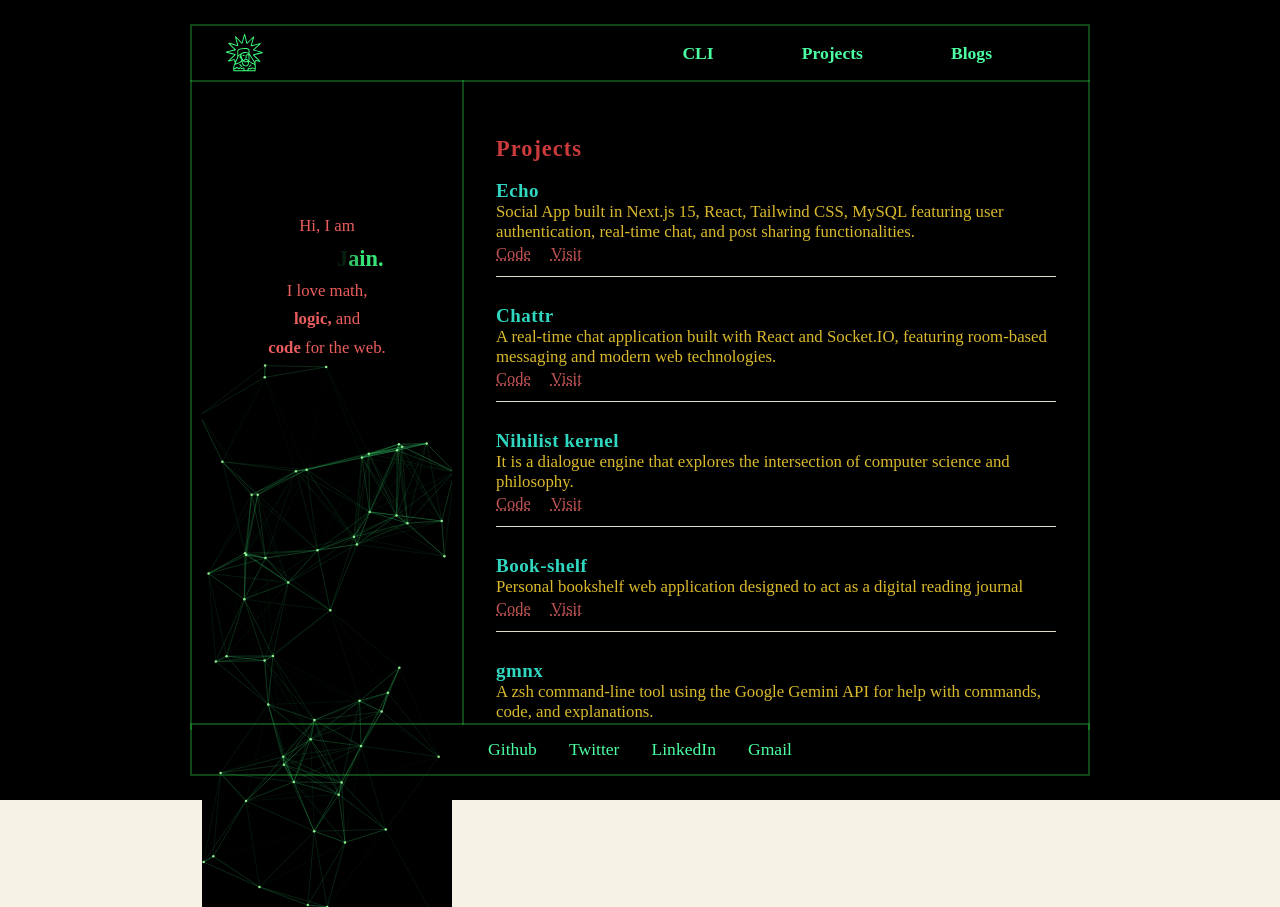
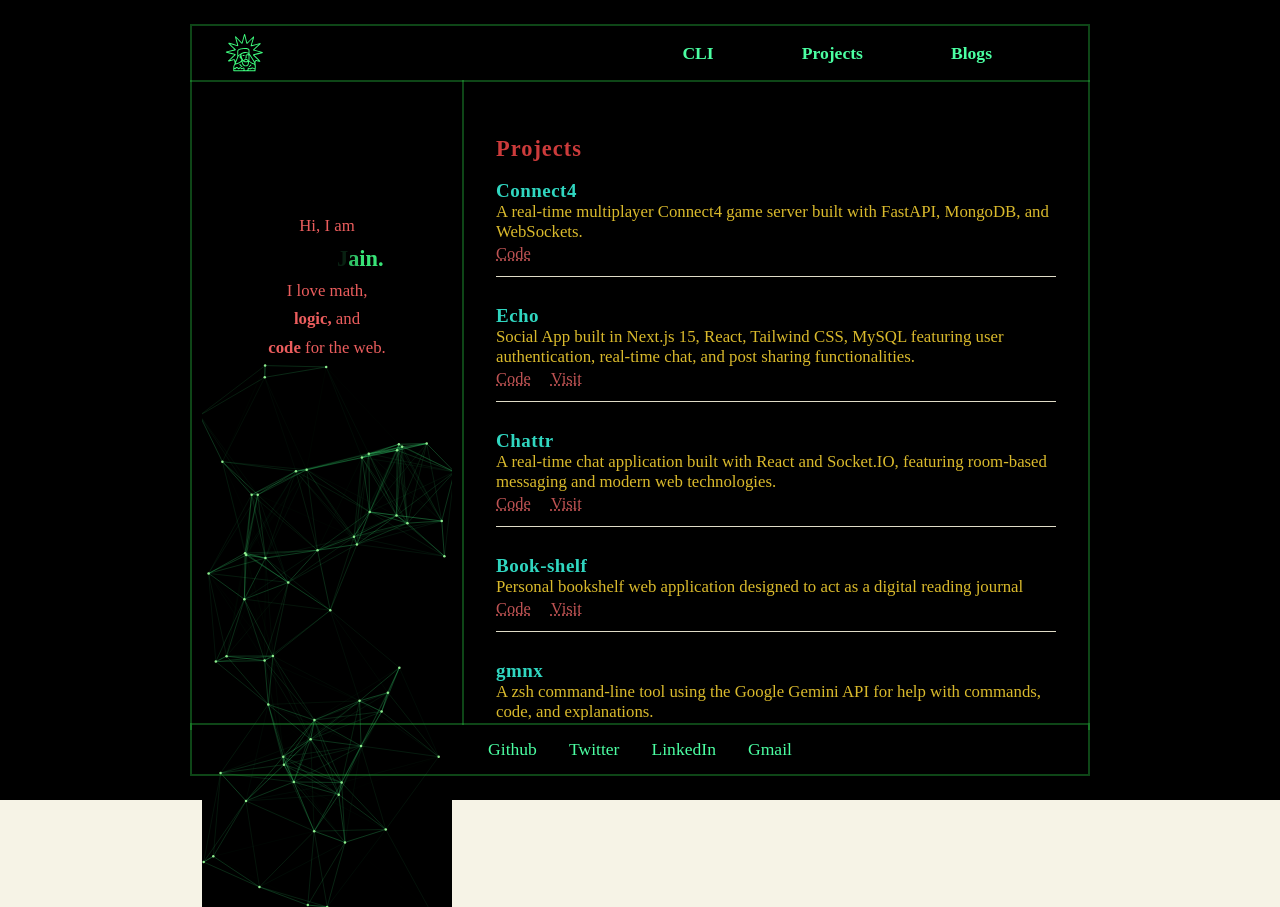
Before and after one commit to int-arsh/-a.shell, a React (Vite) app: page /projects in a window 1280 px wide. Built offline with nearby package versions, Linux system fonts and the light colour scheme; a web font is replaced by a local one.

Commit message:
project added

```diff
--- a/src/components/ProjectsList.jsx
+++ b/src/components/ProjectsList.jsx
@@ -1,6 +1,12 @@
 import '../App.css';
 
 const projects = [
+    {
+        title: 'Connect4',
+        description:'A real-time multiplayer Connect4 game server built with FastAPI, MongoDB, and WebSockets.',
+        github_link:'https://github.com/int-arsh/connect4',
+        live_link:''
+    },
     {
         title: 'Echo',
         description: 'Social App built in Next.js 15, React, Tailwind CSS, MySQL featuring user authentication, real-time chat, and post sharing functionalities.',
@@ -15,12 +21,6 @@ const projects = [
         live_link: 'https://chattr-tan.vercel.app/'
     },
     {
-        title: 'Nihilist kernel',
-        description: 'It is a dialogue engine that explores the intersection of computer science and philosophy.',
-        github_link: 'https://github.com/int-arsh/nihilist-kernel',
-        live_link: 'https://nihilist-kernel.vercel.app/'
-    },
-    {
         title: 'Book-shelf',
         description: 'Personal bookshelf web application designed to act as a digital reading journal',
         github_link: 'https://github.com/int-arsh/book-shelf',
@@ -31,6 +31,12 @@ const projects = [
         description: 'A zsh command-line tool using the Google Gemini API for help with commands, code, and explanations.',
         github_link: 'https://github.com/int-arsh/gmnx',
         live_link: ''
+    },
+    {
+        title: 'Nihilist kernel',
+        description: 'It is a dialogue engine that explores the intersection of computer science and philosophy.',
+        github_link: 'https://github.com/int-arsh/nihilist-kernel',
+        live_link: 'https://nihilist-kernel.vercel.app/'
     },
     {
         title: 'Chess-Engine',
```
